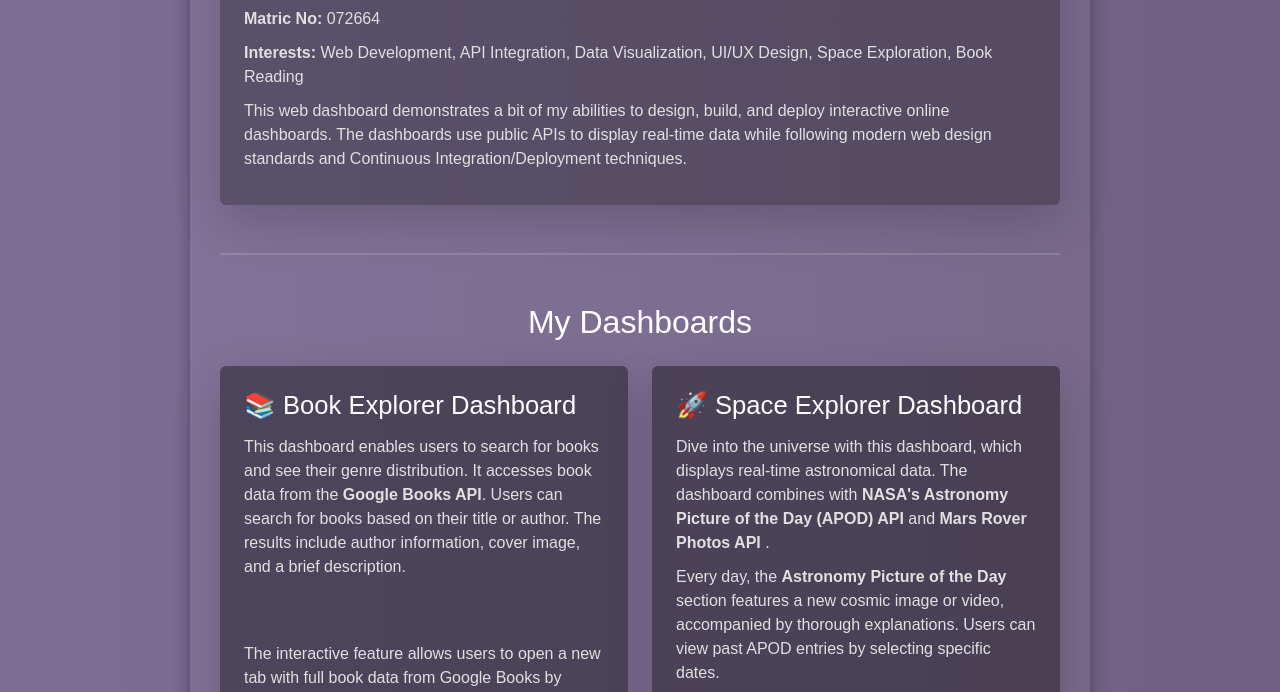
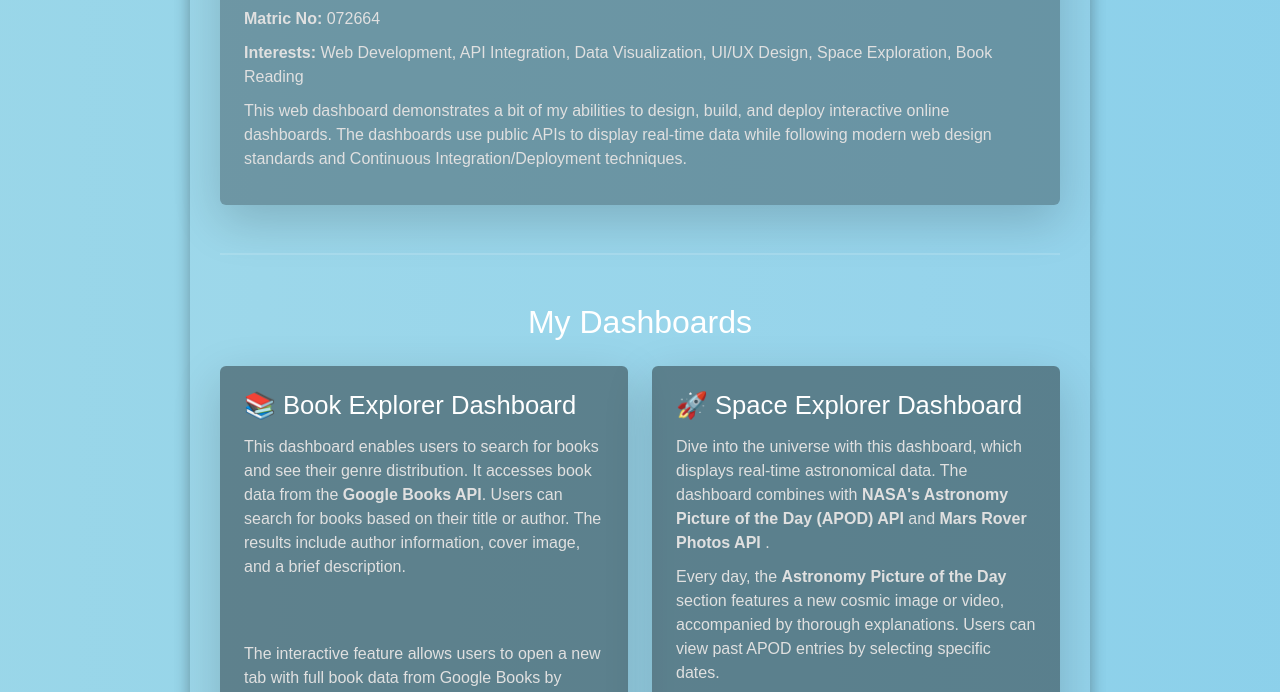
Before and after one commit to nadiatulhamdan/Web-Dashboard, a plain HTML site: page homepage.html in a window 1280 px wide. Shown: the part 490-1182 px from the top of the page. Drawn offline with nearby package versions, Linux system fonts and the light colour scheme.

Commit message:
Update style.css

```diff
--- a/style.css
+++ b/style.css
@@ -8,7 +8,7 @@ body {
   font-family: Arial, sans-serif;
   margin: 0;
   padding: 0;
-  background: linear-gradient(270deg, #6C5B7B, #8C82B3, #4E5F81); /* Muted purple, soft lilac, dusky blue */
+  background: linear-gradient(270deg, #87CEEB, #B0E0E6, #6A9AC4); /* Sky blue, powder blue, soft cornflower blue */
   background-size: 600% 600%;
   animation: gradientAnimation 15s ease infinite;
   min-height: 100vh;
```
